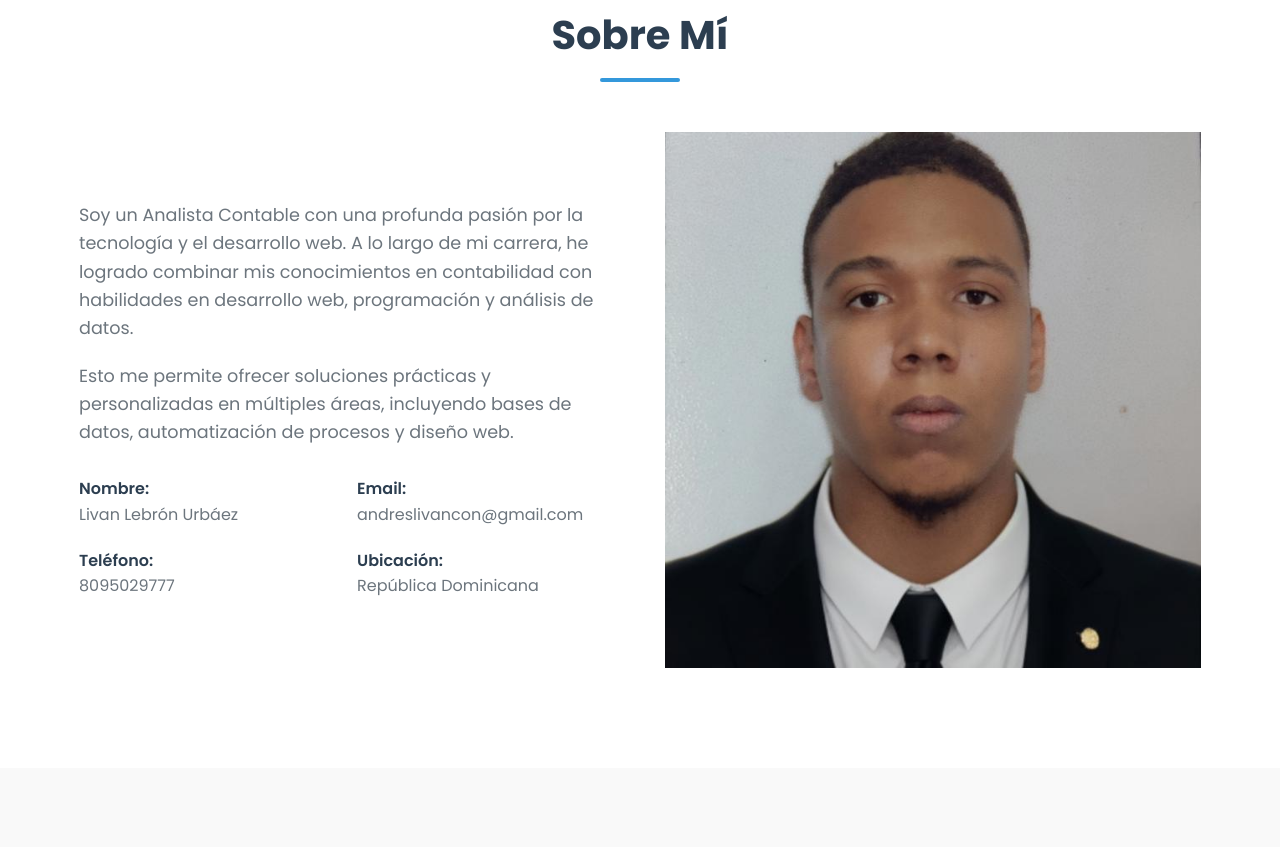
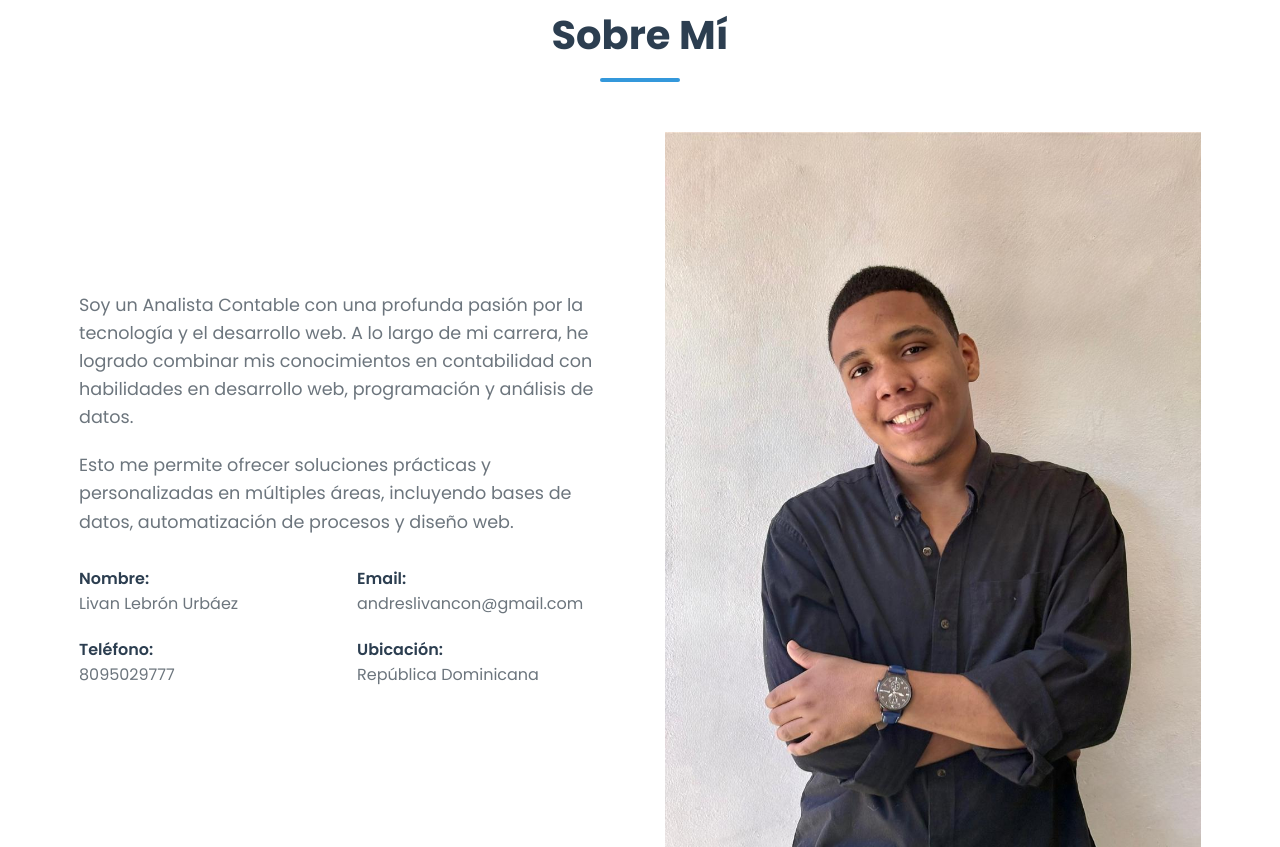
Before and after one commit to LIVANLEBRON/mi_pagina_profesional, a plain HTML site: page index.html in a window 1280 px wide. Shown: the part 897-1744 px from the top of the page. Drawn offline with Linux system fonts and the light colour scheme.

Commit message:
Actualización sin cambios

```diff
--- a/index.html
+++ b/index.html
@@ -97,7 +97,7 @@
                     </div>
                 </div>
                 <div class="about-image">
-                    <img src="foto de mi cara.jpg" alt="Livan Lebrón Urbáez" class="profile-image">
+                    <img src="foto de mi cara.jpeg" alt="Livan Lebrón Urbáez" class="profile-image">
                 </div>
             </div>
         </div>
```
Also changed, not shown: Captura de pantalla 2025-03-21 193352.png (added), foto de mi cara.jpeg (added), foto de mi cara.jpg (deleted).
